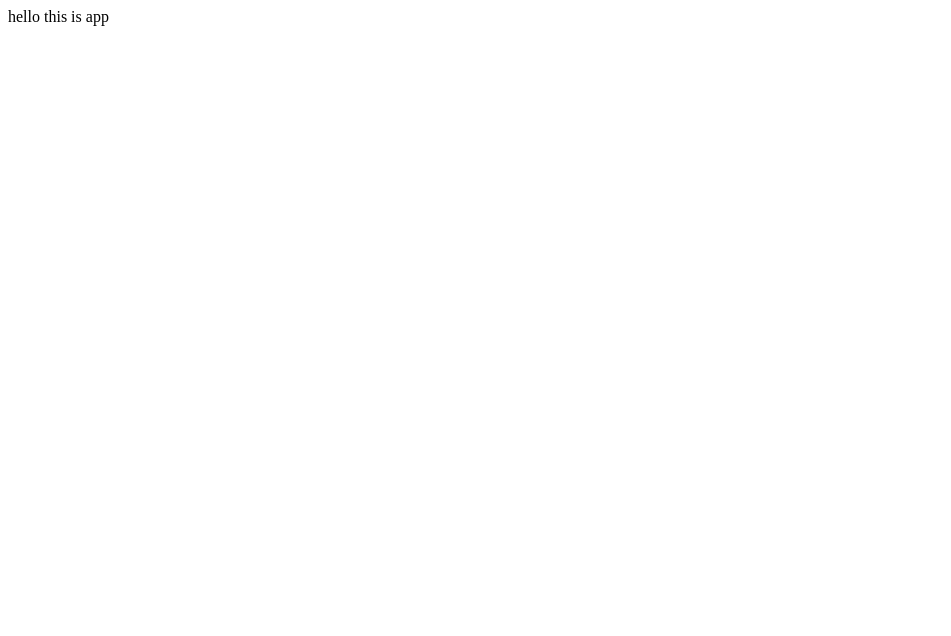
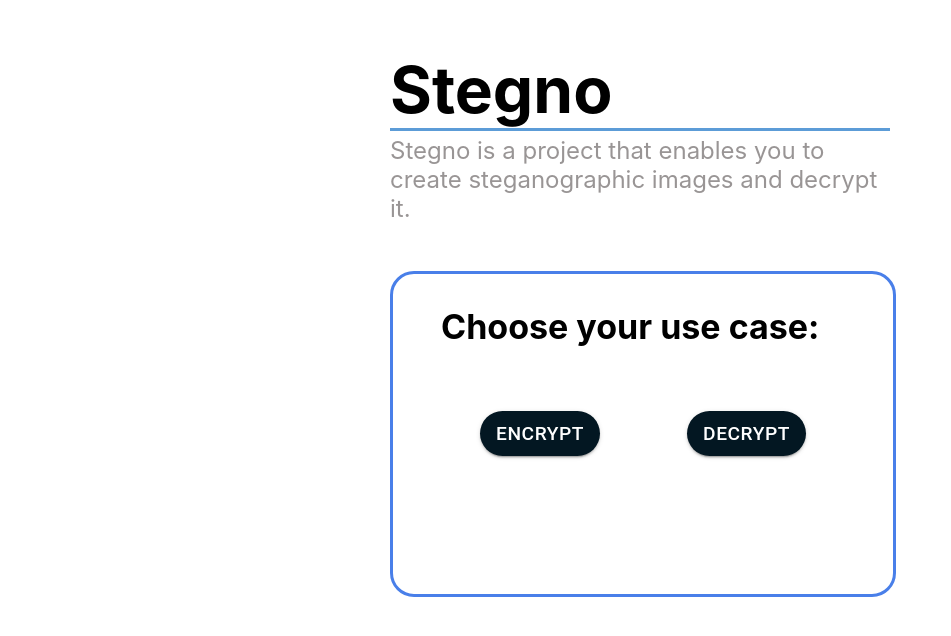
Before and after one commit to arjansunar/Stegno, a React (Create React App) app in the folder frontend/: page / in a window 1280 px wide. Shown: the top 636 px of the page, without its empty margins (0-951 px from the left). Built offline with nearby package versions, Linux system fonts and the light colour scheme.

Commit message:
adding the home page and routes

```diff
--- a/frontend/package.json
+++ b/frontend/package.json
@@ -34,5 +34,9 @@
       "last 1 firefox version",
       "last 1 safari version"
     ]
+  },
+  "devDependencies": {
+    "@material-ui/core": "^4.11.2",
+    "react-router-dom": "^5.2.0"
   }
 }
--- a/frontend/src/App.css
+++ b/frontend/src/App.css
@@ -1,38 +1,6 @@
-.App {
-  text-align: center;
+.app{
+  display: flex;
+  justify-content: center;
+  align-items: center;
+  font-family: -apple-system, BlinkMacSystemFont, 'Segoe UI', Roboto, Oxygen, Ubuntu, Cantarell, 'Open Sans', 'Helvetica Neue', sans-serif;
 }
-
-.App-logo {
-  height: 40vmin;
-  pointer-events: none;
-}
-
-@media (prefers-reduced-motion: no-preference) {
-  .App-logo {
-    animation: App-logo-spin infinite 20s linear;
-  }
-}
-
-.App-header {
-  background-color: #282c34;
-  min-height: 100vh;
-  display: flex;
-  flex-direction: column;
-  align-items: center;
-  justify-content: center;
-  font-size: calc(10px + 2vmin);
-  color: white;
-}
-
-.App-link {
-  color: #61dafb;
-}
-
-@keyframes App-logo-spin {
-  from {
-    transform: rotate(0deg);
-  }
-  to {
-    transform: rotate(360deg);
-  }
-}
--- a/frontend/src/App.js
+++ b/frontend/src/App.js
@@ -1,8 +1,19 @@
 import './App.css';
-
+import { Switch, Route } from 'react-router-dom'
+import Home from './pages/Home';
+import Encrypt from './pages/Encrypt';
+import Decrypt from './pages/Decrypt';
+import Login from './pages/Login';
 function App() {
   return (
-    <div>hello this is app </div>
+    <div className='app'>
+      <Switch>
+        <Route path='/encrypt'><Encrypt /></Route>
+        <Route path='/decrypt'><Decrypt /></Route>
+        <Route path='/login'><Login /></Route>
+        <Route path='/'><Home /></Route>
+      </Switch>
+    </div>
   );
 }
 
--- a/frontend/src/index.js
+++ b/frontend/src/index.js
@@ -2,10 +2,12 @@ import React from 'react';
 import ReactDOM from 'react-dom';
 import App from './App';
 import reportWebVitals from './reportWebVitals';
-
+import { BrowserRouter } from 'react-router-dom';
 ReactDOM.render(
   <React.StrictMode>
-    <App />
+    <BrowserRouter>
+      <App />
+    </BrowserRouter>
   </React.StrictMode>,
   document.getElementById('root')
 );
--- /dev/null
+++ b/frontend/src/pages/Decrypt.js
@@ -0,0 +1,11 @@
+import React from 'react'
+
+function Decrypt() {
+    return (
+        <div>
+            decrypt page
+        </div>
+    )
+}
+
+export default Decrypt
--- /dev/null
+++ b/frontend/src/pages/Encrypt.js
@@ -0,0 +1,12 @@
+import React from 'react'
+
+function Encrypt() {
+    return (
+        <div>
+
+
+        </div>
+    )
+}
+
+export default Encrypt
--- /dev/null
+++ b/frontend/src/pages/Home.js
@@ -0,0 +1,35 @@
+import React from 'react'
+import { Button } from '@material-ui/core'
+import { Link } from 'react-router-dom'
+function Home() {
+    return (
+        <div style={{ width: '500px' }}>
+            <h1 className="logo" style={{ fontSize: '64px', borderBottom: 'solid #5C9CD7 3px', marginBottom: '5px' }}>Stegno</h1>
+            <p className="description" style={{ fontSize: '24px', marginTop: '5px', color: '#999595' }}>
+                Stegno is a project that enables you to create
+                steganographic images and decrypt it.
+            </p>
+            <main style={{ border: 'solid #497FE9 3px', borderRadius: '1.5rem', width: '500px', height: '40vh', marginTop: '3rem' }}>
+                <div style={{ height: '100%' }}>
+                    <p style={{ margin: '2rem 3rem', fontSize: '34px', fontWeight: 'bold' }}>Choose your use case: </p>
+                    <div className="buttons" style={{ display: 'flex', justifyContent: 'space-evenly', marginTop: '4rem' }}>
+                        <Link to='/login' style={{ textDecoration: 'none' }}>
+                            <Button variant="contained" color="primary" style={{ fontSize: '1.2rem', backgroundColor: '#031722', borderRadius: '2rem' }}>
+                                Encrypt
+                        </Button>
+                        </Link>
+                        <Link to='/decrypt' style={{ textDecoration: 'none' }}>
+                            <Button variant="contained" color="primary" style={{ fontSize: '1.2rem', backgroundColor: '#031722', borderRadius: '2rem' }}>
+                                Decrypt
+                        </Button>
+
+                        </Link>
+                    </div>
+
+                </div>
+            </main>
+        </div>
+    )
+}
+
+export default Home
--- /dev/null
+++ b/frontend/src/pages/Login.js
@@ -0,0 +1,28 @@
+import React from 'react'
+import { Input, InputLabel, FormControl } from '@material-ui/core';
+
+function Login() {
+    return (
+        <div>
+            <main style={{ border: 'solid #497FE9 3px', borderRadius: '1.5rem', width: '500px', height: '40vh', marginTop: '3rem', display: 'flex', flexDirection: 'column' }}>
+                {/* <div style={{ display: 'flex', margin: '3rem 5rem', justifyContent: 'space-around' }}>
+                    <InputLabel><strong>Username:</strong></InputLabel>
+                    <Input placeholder='example@gmail.com'></Input>
+                </div>
+                <div style={{ display: 'flex', margin: '3rem 5rem', justifyContent: 'space-around' }}>
+                    <InputLabel><strong>Password:</strong></InputLabel>
+                    <Input ></Input>
+                </div> */}
+                <FormControl style={{ width: '50%', margin: '1rem 4rem' }}>
+                    <InputLabel htmlFor="my-input">Email address</InputLabel>
+                    <Input id="my-input" aria-describedby="my-helper-text" />
+                </FormControl>
+                <FormControl style={{ width: '50%', margin: '1rem 4rem' }}>
+                    <InputLabel htmlFor="my-input">Password</InputLabel>
+                    <Input id="my-input" aria-describedby="my-helper-text" /></FormControl>
+            </main>
+        </div>
+    )
+}
+
+export default Login
```
Also changed, not shown: 1 other file (tests, documents, lock files or other folders).
